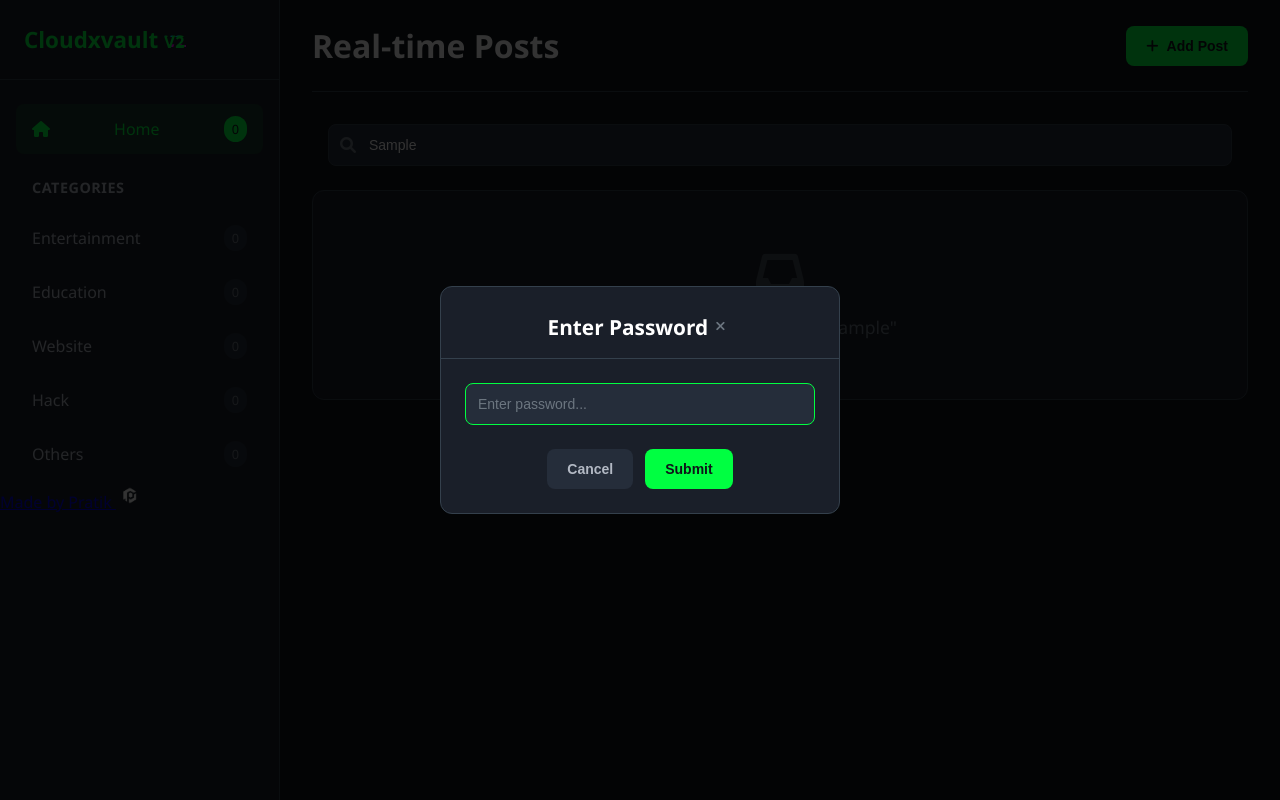
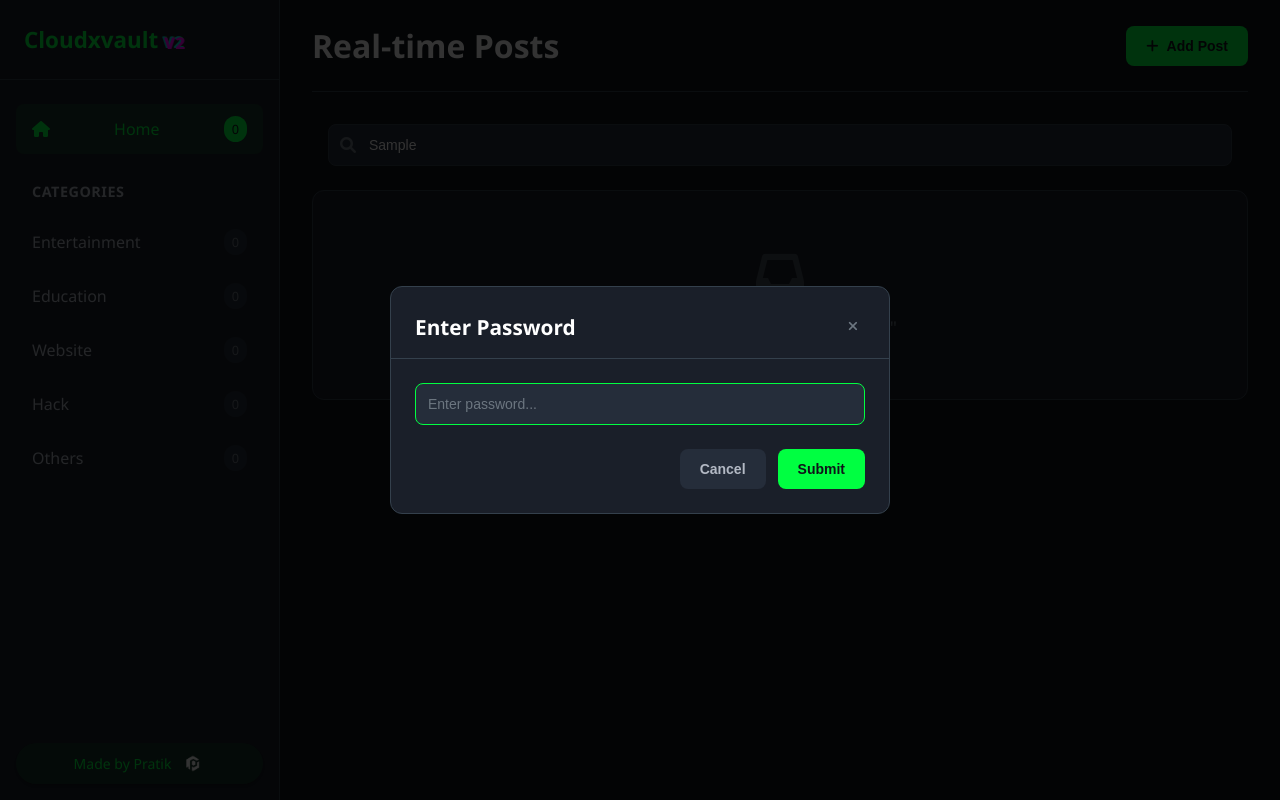
Before and after one commit to pratik11500/CloudVault2-web, a website: page public/index.html in a window 1280 px wide. Both pictures are taken after typing "Sample" into the empty fields and a click on the button "Add Post". Drawn offline with Linux system fonts and the light colour scheme; no server answers.

Commit message:
Update styles.css

```diff
--- a/public/styles.css
+++ b/public/styles.css
@@ -1,4 +1,5 @@
-* {
+
+        * {
     margin: 0;
     padding: 0;
     box-sizing: border-box;
@@ -31,65 +32,6 @@ body {
     min-height: 100vh;
 }
 
-#version-glitch {
-    position: relative;
-    font-weight: 700;
-    color: var(--accent-green);
-    font-size: 1rem;
-    letter-spacing: 0.05em;
-    text-transform: uppercase;
-    animation: glitch 2s linear infinite;
-}
-
-#version-glitch::before,
-#version-glitch::after {
-    content: attr(data-text);
-    position: absolute;
-    top: 0;
-    left: 0;
-    width: 100%;
-    height: 100%;
-    color: var(--accent-green);
-}
-
-#version-glitch::before {
-    text-shadow: -2px 0 #00e6e6; /* Cyan shadow */
-    animation: glitch-before 3s linear infinite;
-    clip-path: polygon(0 0, 100% 0, 100% 33%, 0 33%);
-}
-
-#version-glitch::after {
-    text-shadow: 2px 0 #ff00ff; /* Magenta shadow */
-    animation: glitch-after 2.5s linear infinite;
-    clip-path: polygon(0 66%, 100% 66%, 100% 100%, 0 100%);
-}
-
-@keyframes glitch {
-    0% { transform: translate(0); }
-    10% { transform: translate(-1px, 1px); }
-    20% { transform: translate(1px, -1px); }
-    30% { transform: translate(-1px, 0); }
-    40% { transform: translate(1px, 0); }
-    100% { transform: translate(0); }
-}
-
-@keyframes glitch-before {
-    0% { transform: translate(0); }
-    15% { transform: translate(-2px, 1px); }
-    30% { transform: translate(2px, -1px); }
-    45% { transform: translate(-1px, 2px); }
-    60% { transform: translate(1px, -2px); }
-    100% { transform: translate(0); }
-}
-
-@keyframes glitch-after {
-    0% { transform: translate(0); }
-    25% { transform: translate(1px, -1px); }
-    50% { transform: translate(-1px, 1px); }
-    75% { transform: translate(2px, -2px); }
-    100% { transform: translate(0); }
-}
-
 /* Sidebar Styles */
 .sidebar {
     width: 280px;
@@ -100,6 +42,8 @@ body {
     height: 100vh;
     overflow-y: auto;
     z-index: 100;
+    display: flex;
+    flex-direction: column;
 }
 
 .sidebar-header {
@@ -112,6 +56,53 @@ body {
     color: var(--accent-green);
     font-size: 1.4rem;
     font-weight: 600;
+}
+
+#version-glitch {
+    position: relative;
+    font-weight: 700;
+    color: var(--accent-green);
+    font-size: 1rem;
+    letter-spacing: 0.05em;
+    text-transform: uppercase;
+    animation: glitch 1.5s linear infinite;
+}
+
+#version-glitch::before,
+#version-glitch::after {
+    content: attr(data-text);
+    position: absolute;
+    top: 0;
+    left: 0;
+    width: 100%;
+    height: 100%;
+}
+
+#version-glitch::before {
+    color: #00e6e6; /* Cyan */
+    animation: glitch-shift 2s linear infinite;
+    text-shadow: -1px 0 rgba(0, 230, 230, 0.8);
+}
+
+#version-glitch::after {
+    color: #ff00ff; /* Magenta */
+    animation: glitch-shift 2.3s linear infinite reverse;
+    text-shadow: 1px 0 rgba(255, 0, 255, 0.8);
+}
+
+@keyframes glitch {
+    0%, 100% { transform: translate(0); }
+    10% { transform: translate(-1px, 0.5px); }
+    20% { transform: translate(1px, -0.5px); }
+    30% { transform: translate(0, 0); }
+}
+
+@keyframes glitch-shift {
+    0%, 100% { transform: translate(0); }
+    15% { transform: translate(-1.5px, 0.5px); }
+    30% { transform: translate(1.5px, -0.5px); }
+    45% { transform: translate(-0.5px, 1px); }
+    60% { transform: translate(0.5px, -1px); }
 }
 
 .nav-section {
@@ -179,6 +170,7 @@ body {
 
 .categories-section {
     padding: 0 16px;
+    flex-grow: 1;
 }
 
 .categories-section h3 {
@@ -225,6 +217,31 @@ body {
 .category-item.active .count {
     background: var(--accent-green);
     color: var(--bg-primary);
+}
+
+.creator-toggle {
+    display: flex;
+    align-items: center;
+    gap: 8px;
+    background: var(--accent-green-muted);
+    color: var(--accent-green);
+    padding: 8px 16px;
+    border-radius: 9999px;
+    text-decoration: none;
+    font-size: 0.875rem;
+    font-weight: 500;
+    box-shadow: 0 2px 4px rgba(0, 0, 0, 0.3);
+    transition: background 0.2s ease, transform 0.2s ease;
+    position: absolute;
+    bottom: 16px;
+    left: 16px;
+    width: calc(100% - 32px);
+    justify-content: center;
+}
+
+.creator-toggle:hover {
+    background: #4a4a4a;
+    transform: translateY(-2px);
 }
 
 /* Main Content */
@@ -434,7 +451,7 @@ body {
     border: 1px solid var(--border-color);
     border-radius: 12px;
     width: 90%;
-    max-width: 400px;
+    max-width: 500px;
     max-height: 90vh;
     overflow-y: auto;
     animation: slideIn 0.3s ease;
@@ -453,7 +470,7 @@ body {
 
 .modal-header {
     display: flex;
-    justify-content: center;
+    justify-content: space-between;
     align-items: center;
     padding: 24px 24px 16px;
     border-bottom: 1px solid var(--border-color);
@@ -528,7 +545,7 @@ form {
 .form-actions {
     display: flex;
     gap: 12px;
-    justify-content: center;
+    justify-content: flex-end;
     margin-top: 24px;
 }
 
@@ -654,6 +671,12 @@ form {
         padding: 0 12px;
     }
 
+    .creator-toggle {
+        bottom: 12px;
+        left: 12px;
+        width: calc(100% - 24px);
+    }
+
     .post-card {
         padding: 16px;
         margin: 0 4px;
@@ -753,4 +776,16 @@ form {
         padding: 10px 12px;
         margin: 2px 8px;
     }
+
+    .creator-toggle {
+        bottom: 8px;
+        left: 8px;
+        width: calc(100% - 16px);
+        padding: 6px 12px;
+        font-size: 0.8rem;
+    }
+
+    .creator-toggle img {
+        height: 20px;
+    }
 }
```
